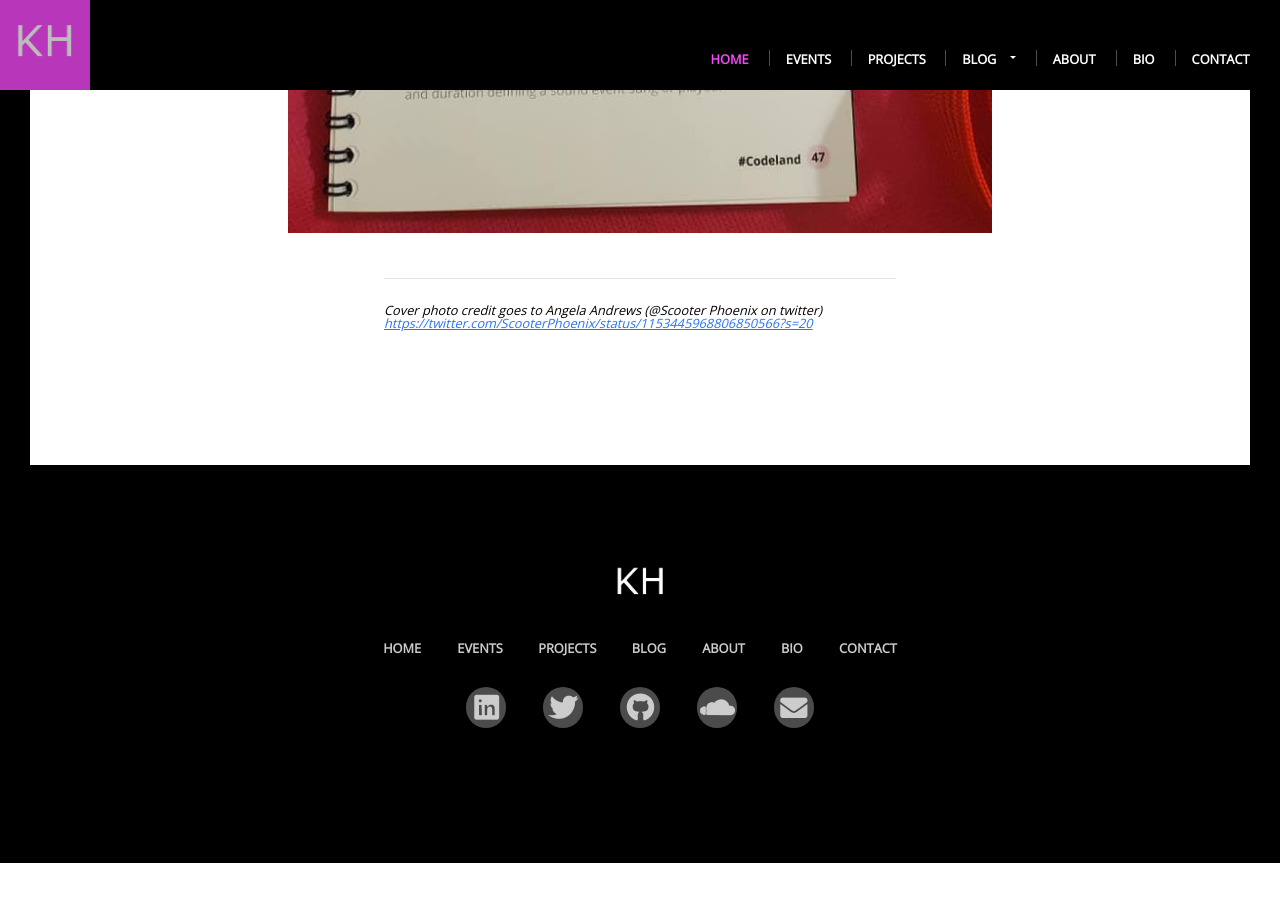
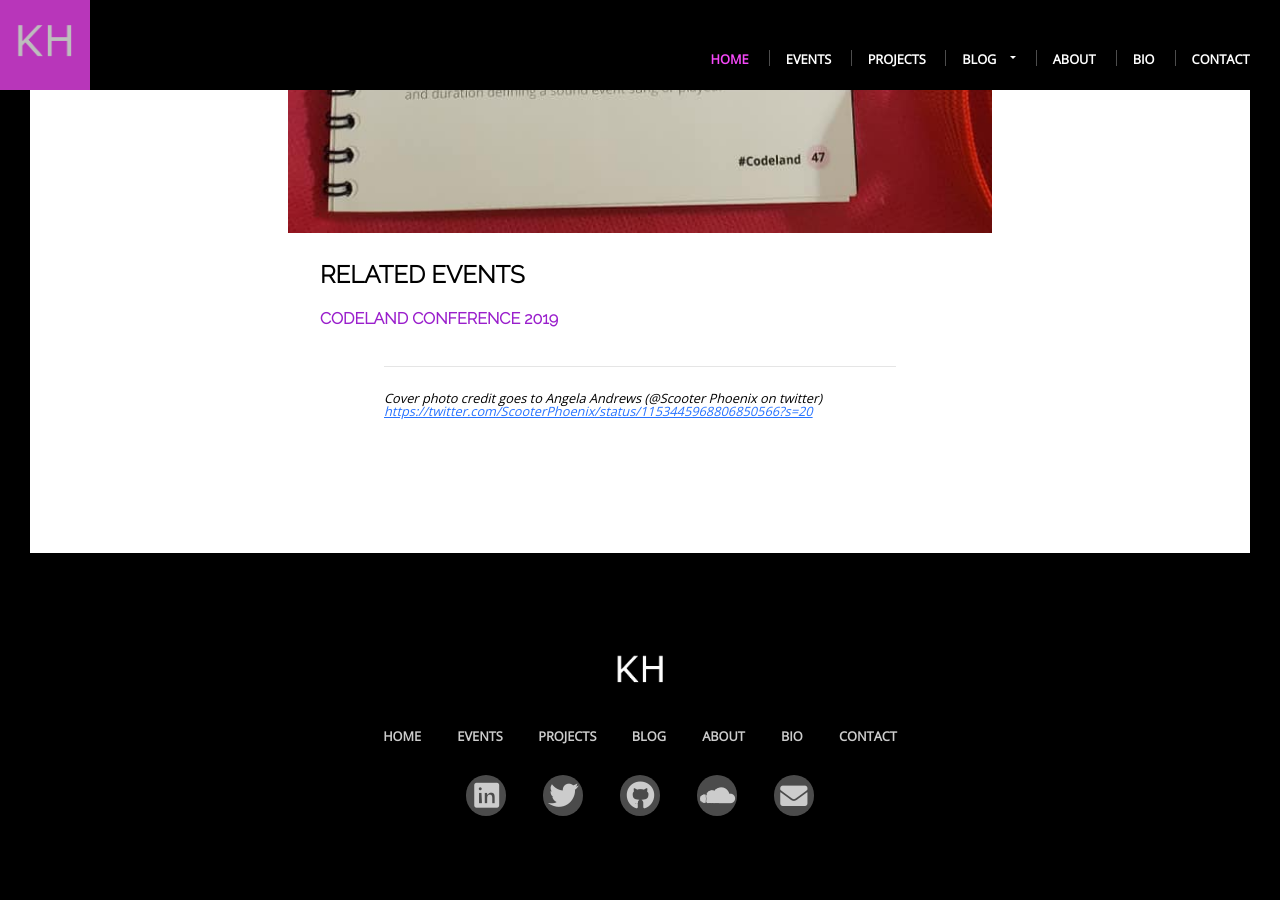
Before and after one commit to khoeger/khoeger.github.io, a Jekyll site: the page built from _posts/2019-09-13-codeland.md, in a window 1280 px wide and 900 px high, scrolled down 2269 px. Built offline with Jekyll 4.4.1, drawn with Linux system fonts in a browser that asks for light colours; before the commit the page ends 3132 px from its top, so only the background shows below that.

Commit message:
Blog posts list relevant projects / events

```diff
--- a/_layouts/event.html
+++ b/_layouts/event.html
@@ -21,10 +21,10 @@ layout: default
                                             "proj.project-tag == page.project-tag"%}
     {% unless taggedProjects == empty %}
 
-        <div class="post-rel-projects">
+        <div class="post-rel-articles">
           <h3>Related Projects</h3>
           {% for proj in taggedProjects %}
-            <div class="rel-project-title">
+            <div class="rel-article-title">
                 <h6>
                   <a href="{{ proj.url }}">{{ proj.title}}</a>
                 </h6>
--- a/_layouts/post.html
+++ b/_layouts/post.html
@@ -30,6 +30,39 @@ layout: default
     <div class="post-content" itemprop="articleBody">
       {{ content}}
     </div>
+
+    {% assign taggedProjects = site.projects_list | where_exp: "proj",
+                                            "proj.project-tag == page.project-tag"%}
+    {% unless taggedProjects == empty %}
+
+        <div class="post-rel-articles">
+          <h3>Related Projects</h3>
+          {% for proj in taggedProjects %}
+            <div class="rel-article-title">
+                <h6>
+                  <a href="{{ proj.url }}">{{ proj.title}}</a>
+                </h6>
+            </div>
+          {% endfor %}
+        </div>
+    {% endunless %}
+
+    {% assign taggedEvents = site.events_list | where_exp: "eventInstance",
+                                            "eventInstance.event-tag== page.event-tag"%}
+    {% unless taggedEvents == empty %}
+
+        <div class="post-rel-articles">
+          <h3>Related Events</h3>
+          {% for eventInstance in taggedEvents %}
+            <div class="rel-article-title">
+                <h6>
+                  <a href="{{ eventInstance.url }}">{{eventInstance.title}}</a>
+                </h6>
+            </div>
+          {% endfor %}
+        </div>
+    {% endunless %}
+
       <footer class="post-footer">
         {% if page.postFooter %}
         {{ page.postFooter }}
```
Also changed, not shown: _layouts/project.html (+17 -17 lines).
